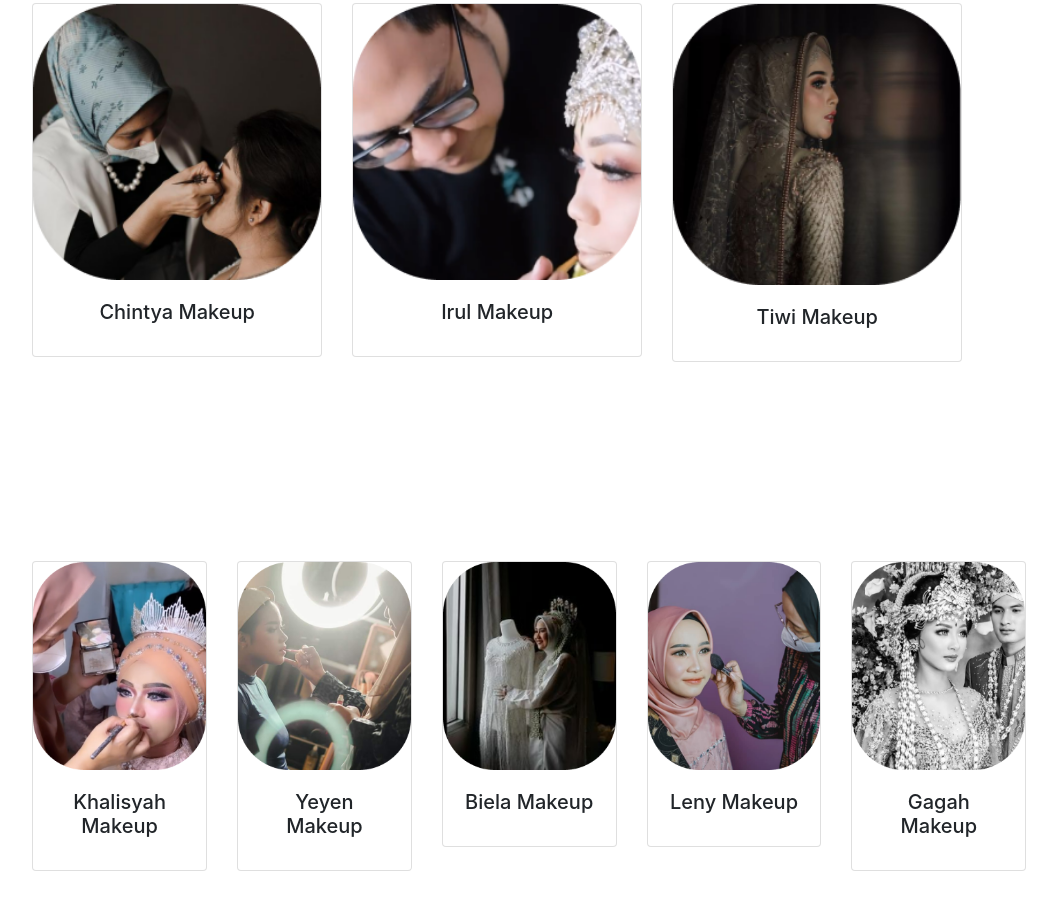
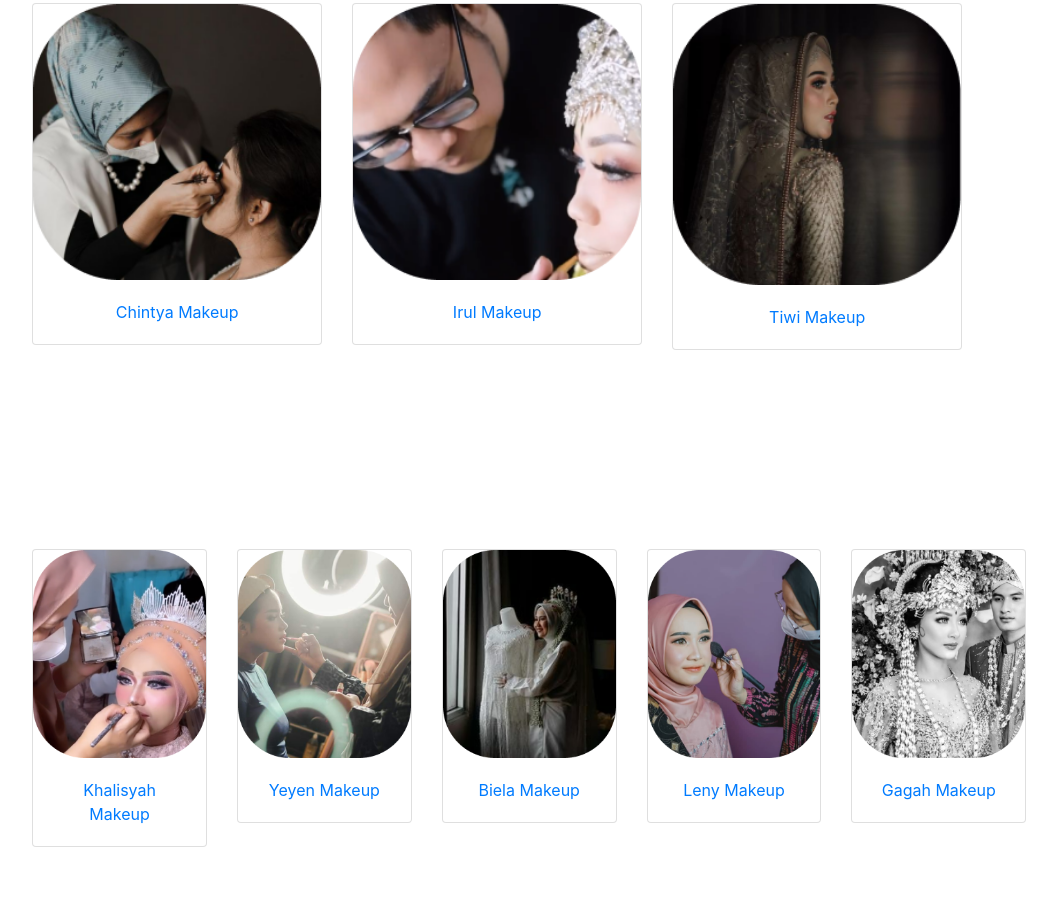
Before and after one commit to Ibal01/TECHTASTIC, a plain HTML site: page referensi.html in a window 1280 px wide. Shown: the part 665-1574 px from the top of the page, without its empty margins (98-1155 px from the left). Drawn offline with nearby package versions, Linux system fonts and the light colour scheme.

Commit message:
commit pertama

```diff
--- a/referensi.html
+++ b/referensi.html
@@ -72,7 +72,7 @@
             <div class="card">
                 <img src="assets/Chyntia.png" class="card-img-top">
                 <div class="card-body">
-                    <h5 class="card-title">Chintya Makeup</h5>
+                <a href="ref.html"class="card-title">Chintya Makeup</a>
                 </div>
             </div>
         </div>
@@ -80,7 +80,7 @@
             <div class="card">
                 <img src="assets/Irul.png" class="card-img-top" alt="...">
                 <div class="card-body">
-                    <h5 class="card-title">Irul Makeup</h5>
+                    <a href="ref.html"class="card-title">Irul Makeup</a>
                 </div>
             </div>
         </div>
@@ -88,7 +88,7 @@
             <div class="card">
                 <img src="assets/Tiwi.png" class="card-img-top" alt="...">
                 <div class="card-body">
-                    <h5 class="card-title">Tiwi Makeup</h5>
+                    <a href="ref.html"class="card-title">Tiwi Makeup</a>
                 </div>
             </div>
         </div>
@@ -100,7 +100,7 @@
             <div class="card">
                 <img src="assets/Khalisya.png" class="card-img-top" alt="...">
                 <div class="card-body">
-                    <h5 class="card-title">Khalisyah Makeup</h5>
+                    <a href="ref.html"class="card-title">Khalisyah Makeup</a>
                 </div>
             </div>
         </div>
@@ -108,7 +108,7 @@
             <div class="card">
                 <img src="assets/Yeyen.png" class="card-img-top" alt="...">
                 <div class="card-body">
-                    <h5 class="card-title">Yeyen Makeup</h5>
+                    <a href="ref.html"class="card-title">Yeyen Makeup</a>
                 </div>
             </div>
         </div>
@@ -116,7 +116,7 @@
             <div class="card">
                 <img src="assets/Biela.png" class="card-img-top" alt="...">
                 <div class="card-body">
-                    <h5 class="card-title">Biela Makeup</h5>
+                    <a href="ref.html"class="card-title">Biela Makeup</a>
                 </div>
             </div>
         </div>
@@ -124,7 +124,7 @@
             <div class="card">
                 <img src="assets/Leny.png" class="card-img-top" alt="...">
                 <div class="card-body">
-                    <h5 class="card-title">Leny Makeup</h5>
+                    <a href="ref.html"class="card-title">Leny Makeup</a>
                 </div>
             </div>
         </div>
@@ -132,7 +132,7 @@
             <div class="card">
                 <img src="assets/Gagah.png" class="card-img-top" alt="...">
                 <div class="card-body">
-                    <h5 class="card-title">Gagah  Makeup</h5>
+                    <a href="ref.html"class="card-title">Gagah Makeup</a>
                 </div>
             </div>
         </div>
```
Also changed, not shown: Refensi2.html (+3 -3 lines).
